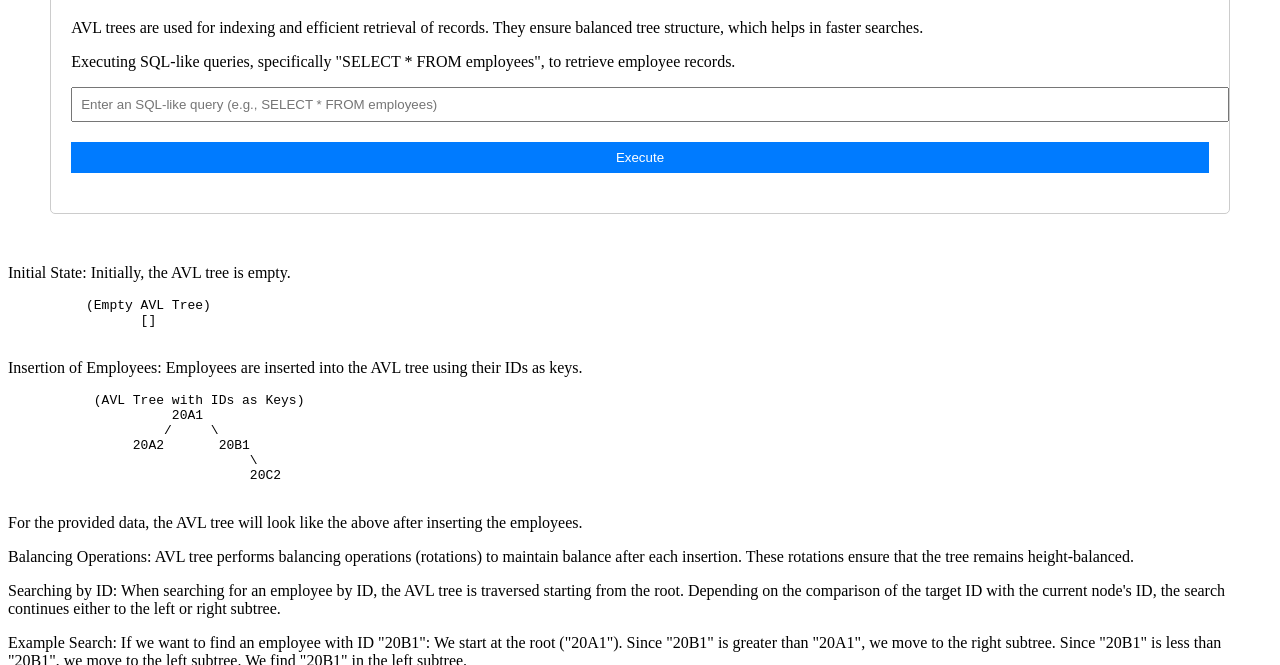
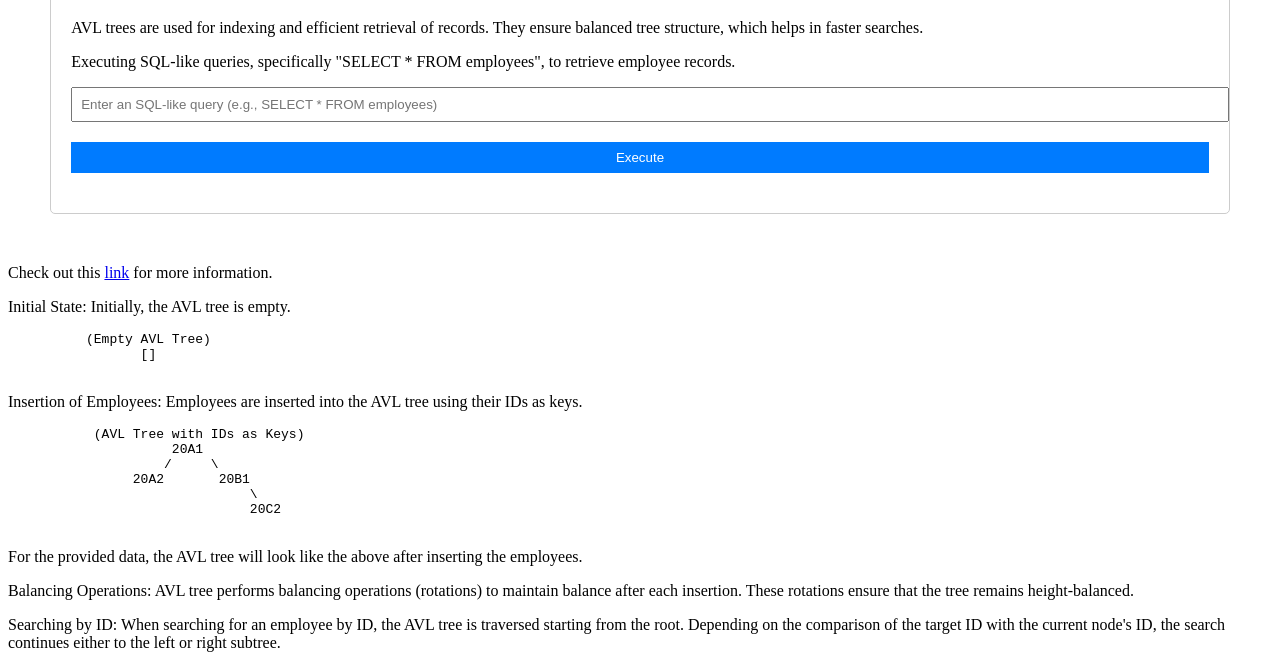
Before and after one commit to Debbatisudheer/AVL-SQL-query, a plain HTML site: page index.html in a window 1280 px wide. Shown: the part 132-797 px from the top of the page. Drawn offline with Linux system fonts and the light colour scheme.

Commit message:
Update index.html

```diff
--- a/index.html
+++ b/index.html
@@ -16,6 +16,7 @@
         <div id="errorMessages"></div>
         <div id="queryResult"></div>
     </div>
+    <p>Check out this <a href="https://github.com/Debbatisudheer/AVL-SQL-query/blob/master/main.py" target="_blank">link</a> for more information.</p>
      <p>
             Initial State:
             Initially, the AVL tree is empty.
```
